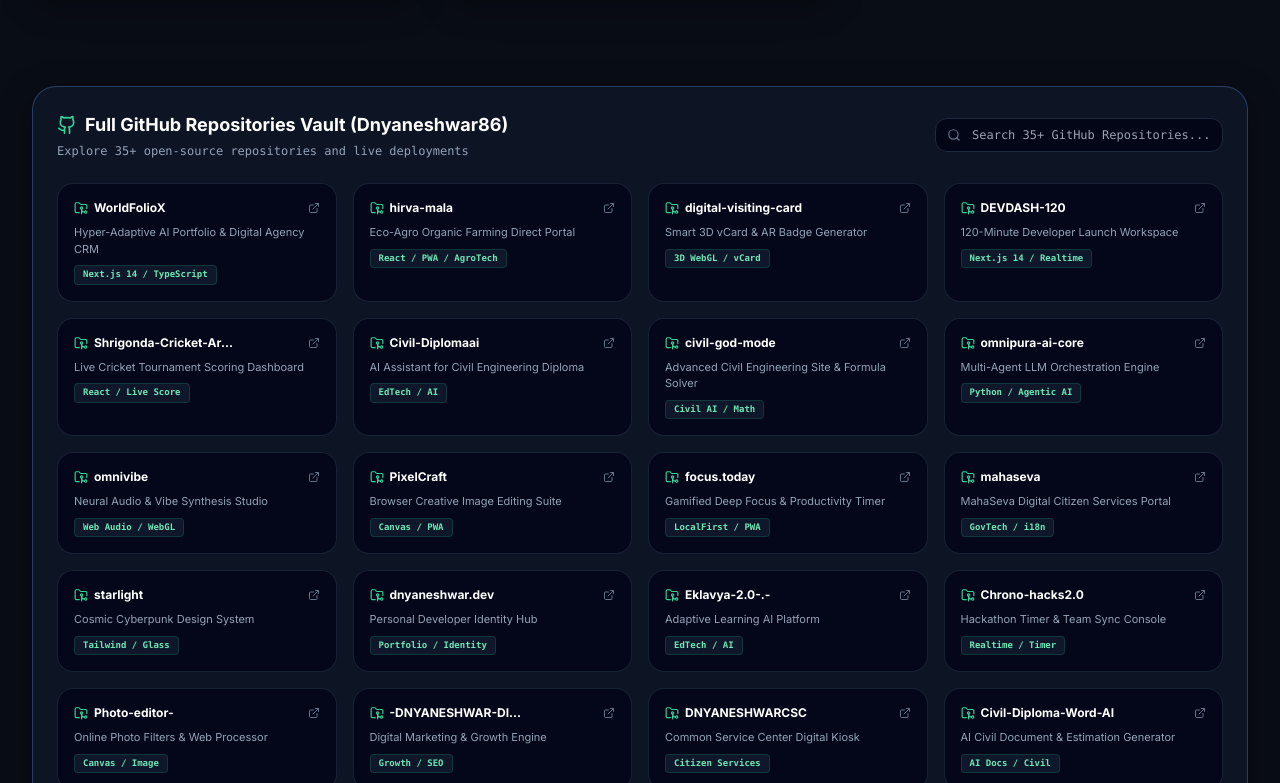
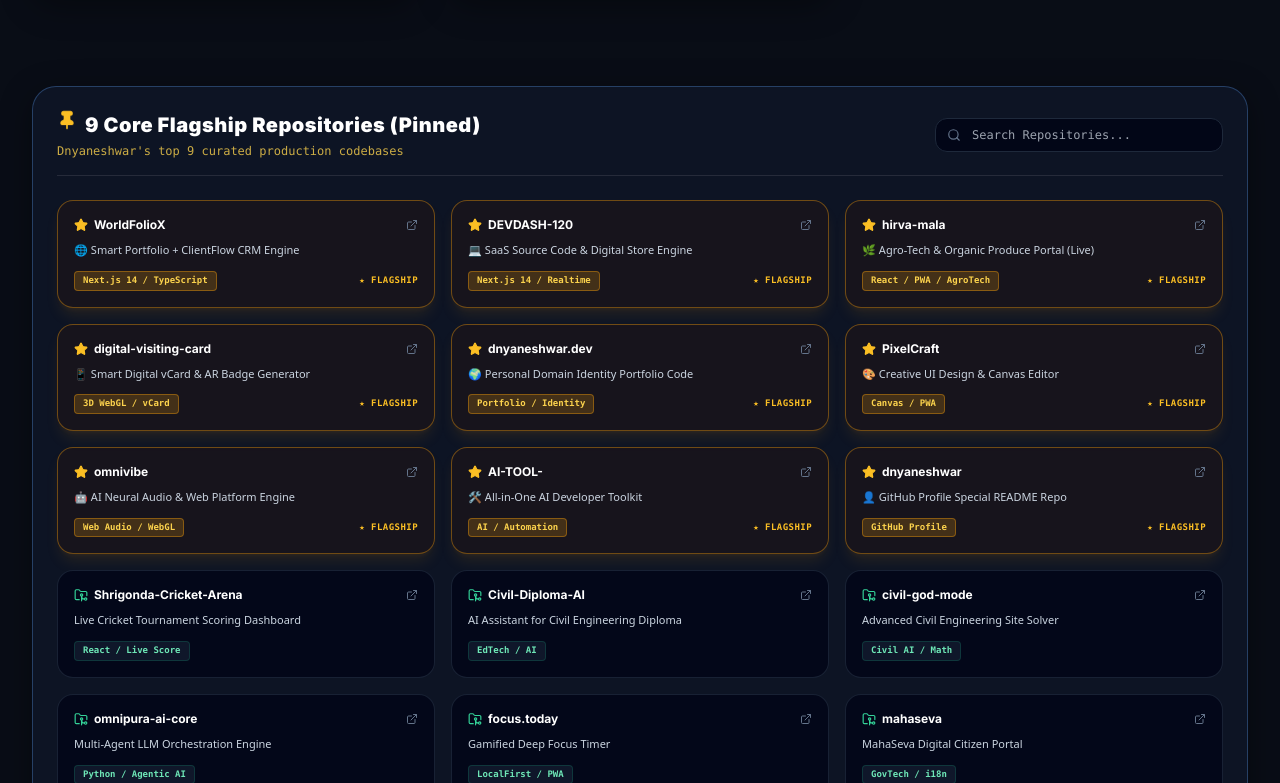
Before and after one commit to Dnyaneshwar86/WorldFolioX, a Next.js app: page / in a window 1280 px wide. Shown: the part 3617-4400 px from the top of the page. Built offline with nearby package versions, Linux system fonts and the light colour scheme.

Commit message:
feat: Highlight 9 Core Premium Flagship Repositories in Pinned Spotlight on WorldFolio X

```diff
--- a/src/components/ProjectsShowcase.tsx
+++ b/src/components/ProjectsShowcase.tsx
@@ -4,29 +4,32 @@
 import { useApp } from '@/lib/store';
 import { PROJECTS } from '@/lib/data';
 import { RegionId } from '@/lib/types';
-import { ExternalLink, Code2, Sparkles, CheckCircle2, Layers, Search, Github, FolderGit2 } from 'lucide-react';
+import { ExternalLink, Code2, Sparkles, CheckCircle2, Layers, Search, Github, FolderGit2, Star, Pin } from 'lucide-react';
+
+export const PINNED_FLAGSHIP_REPOS = [
+  { name: 'WorldFolioX', role: '🌐 Smart Portfolio + ClientFlow CRM Engine', tag: 'Next.js 14 / TypeScript', isFlagship: true },
+  { name: 'DEVDASH-120', role: '💻 SaaS Source Code & Digital Store Engine', tag: 'Next.js 14 / Realtime', isFlagship: true },
+  { name: 'hirva-mala', role: '🌿 Agro-Tech & Organic Produce Portal (Live)', tag: 'React / PWA / AgroTech', isFlagship: true },
+  { name: 'digital-visiting-card', role: '📱 Smart Digital vCard & AR Badge Generator', tag: '3D WebGL / vCard', isFlagship: true },
+  { name: 'dnyaneshwar.dev', role: '🌍 Personal Domain Identity Portfolio Code', tag: 'Portfolio / Identity', isFlagship: true },
+  { name: 'PixelCraft', role: '🎨 Creative UI Design & Canvas Editor', tag: 'Canvas / PWA', isFlagship: true },
+  { name: 'omnivibe', role: '🤖 AI Neural Audio & Web Platform Engine', tag: 'Web Audio / WebGL', isFlagship: true },
+  { name: 'AI-TOOL-', role: '🛠️ All-in-One AI Developer Toolkit', tag: 'AI / Automation', isFlagship: true },
+  { name: 'dnyaneshwar', role: '👤 GitHub Profile Special README Repo', tag: 'GitHub Profile', isFlagship: true },
+];
 
 export const GITHUB_REPOS = [
-  { name: 'WorldFolioX', desc: 'Hyper-Adaptive AI Portfolio & Digital Agency CRM', tag: 'Next.js 14 / TypeScript' },
-  { name: 'hirva-mala', desc: 'Eco-Agro Organic Farming Direct Portal', tag: 'React / PWA / AgroTech' },
-  { name: 'digital-visiting-card', desc: 'Smart 3D vCard & AR Badge Generator', tag: '3D WebGL / vCard' },
-  { name: 'DEVDASH-120', desc: '120-Minute Developer Launch Workspace', tag: 'Next.js 14 / Realtime' },
-  { name: 'Shrigonda-Cricket-Arena', desc: 'Live Cricket Tournament Scoring Dashboard', tag: 'React / Live Score' },
-  { name: 'Civil-Diplomaai', desc: 'AI Assistant for Civil Engineering Diploma', tag: 'EdTech / AI' },
-  { name: 'civil-god-mode', desc: 'Advanced Civil Engineering Site & Formula Solver', tag: 'Civil AI / Math' },
-  { name: 'omnipura-ai-core', desc: 'Multi-Agent LLM Orchestration Engine', tag: 'Python / Agentic AI' },
-  { name: 'omnivibe', desc: 'Neural Audio & Vibe Synthesis Studio', tag: 'Web Audio / WebGL' },
-  { name: 'PixelCraft', desc: 'Browser Creative Image Editing Suite', tag: 'Canvas / PWA' },
-  { name: 'focus.today', desc: 'Gamified Deep Focus & Productivity Timer', tag: 'LocalFirst / PWA' },
-  { name: 'mahaseva', desc: 'MahaSeva Digital Citizen Services Portal', tag: 'GovTech / i18n' },
-  { name: 'starlight', desc: 'Cosmic Cyberpunk Design System', tag: 'Tailwind / Glass' },
-  { name: 'dnyaneshwar.dev', desc: 'Personal Developer Identity Hub', tag: 'Portfolio / Identity' },
-  { name: 'Eklavya-2.0-.-', desc: 'Adaptive Learning AI Platform', tag: 'EdTech / AI' },
-  { name: 'Chrono-hacks2.0', desc: 'Hackathon Timer & Team Sync Console', tag: 'Realtime / Timer' },
-  { name: 'Photo-editor-', desc: 'Online Photo Filters & Web Processor', tag: 'Canvas / Image' },
-  { name: '-DNYANESHWAR-DIGITAL-MARKETER', desc: 'Digital Marketing & Growth Engine', tag: 'Growth / SEO' },
-  { name: 'DNYANESHWARCSC', desc: 'Common Service Center Digital Kiosk', tag: 'Citizen Services' },
-  { name: 'Civil-Diploma-Word-AI', desc: 'AI Civil Document & Estimation Generator', tag: 'AI Docs / Civil' },
+  ...PINNED_FLAGSHIP_REPOS,
+  { name: 'Shrigonda-Cricket-Arena', role: 'Live Cricket Tournament Scoring Dashboard', tag: 'React / Live Score', isFlagship: false },
+  { name: 'Civil-Diploma-AI', role: 'AI Assistant for Civil Engineering Diploma', tag: 'EdTech / AI', isFlagship: false },
+  { name: 'civil-god-mode', role: 'Advanced Civil Engineering Site Solver', tag: 'Civil AI / Math', isFlagship: false },
+  { name: 'omnipura-ai-core', role: 'Multi-Agent LLM Orchestration Engine', tag: 'Python / Agentic AI', isFlagship: false },
+  { name: 'focus.today', role: 'Gamified Deep Focus Timer', tag: 'LocalFirst / PWA', isFlagship: false },
+  { name: 'mahaseva', role: 'MahaSeva Digital Citizen Portal', tag: 'GovTech / i18n', isFlagship: false },
+  { name: 'starlight', role: 'Cosmic Cyberpunk Design System', tag: 'Tailwind / Glass', isFlagship: false },
+  { name: 'Eklavya-2.0-.-', role: 'Adaptive Learning AI Platform', tag: 'EdTech / AI', isFlagship: false },
+  { name: 'Chrono-hacks2.0', role: 'Hackathon Timer & Sync Console', tag: 'Realtime / Timer', isFlagship: false },
+  { name: 'DNYANESHWARCSC', role: 'Common Service Center Kiosk', tag: 'Citizen Services', isFlagship: false },
 ];
 
 export default function ProjectsShowcase() {
@@ -41,7 +44,7 @@
   });
 
   const filteredRepos = GITHUB_REPOS.filter(
-    (r) => r.name.toLowerCase().includes(repoSearch.toLowerCase()) || r.desc.toLowerCase().includes(repoSearch.toLowerCase())
+    (r) => r.name.toLowerCase().includes(repoSearch.toLowerCase()) || r.role.toLowerCase().includes(repoSearch.toLowerCase())
   );
 
   return (
@@ -144,16 +147,18 @@
         ))}
       </div>
 
-      {/* GitHub Repositories Vault */}
+      {/* Pinned 9 Flagship Repositories Spotlight */}
       <div className="pt-10 space-y-6">
-        <div className="glass-panel p-6 rounded-3xl border border-white/10 space-y-6">
-          <div className="flex flex-col sm:flex-row items-start sm:items-center justify-between gap-4">
+        <div className="glass-panel p-6 rounded-3xl border border-amber-500/40 space-y-6 shadow-2xl">
+          <div className="flex flex-col sm:flex-row items-start sm:items-center justify-between gap-4 border-b border-white/10 pb-4">
             <div className="space-y-1">
               <div className="flex items-center space-x-2">
-                <Github className="w-5 h-5 text-emerald-400" />
-                <h3 className="text-lg font-bold text-white">Full GitHub Repositories Vault (Dnyaneshwar86)</h3>
+                <Pin className="w-5 h-5 text-amber-400 fill-amber-400 animate-bounce" />
+                <h3 className="text-xl font-black text-white tracking-wide">
+                  9 Core Flagship Repositories (Pinned)
+                </h3>
               </div>
-              <p className="text-xs text-slate-400 font-mono">Explore 35+ open-source repositories and live deployments</p>
+              <p className="text-xs text-amber-300/80 font-mono">Dnyaneshwar's top 9 curated production codebases</p>
             </div>
 
             <div className="relative w-full sm:w-72">
@@ -161,33 +166,52 @@
                 type="text"
                 value={repoSearch}
                 onChange={(e) => setRepoSearch(e.target.value)}
-                placeholder="Search 35+ GitHub Repositories..."
-                className="w-full bg-slate-950 border border-slate-800 rounded-xl px-3.5 py-2 pl-9 text-xs text-white focus:outline-none focus:border-emerald-500 font-mono"
+                placeholder="Search Repositories..."
+                className="w-full bg-slate-950 border border-slate-800 rounded-xl px-3.5 py-2 pl-9 text-xs text-white focus:outline-none focus:border-amber-500 font-mono"
               />
               <Search className="w-3.5 h-3.5 text-slate-500 absolute left-3 top-2.5" />
             </div>
           </div>
 
-          <div className="grid grid-cols-1 sm:grid-cols-2 lg:grid-cols-4 gap-4">
+          <div className="grid grid-cols-1 sm:grid-cols-2 lg:grid-cols-3 gap-4">
             {filteredRepos.map((repo, idx) => (
               <a
                 key={idx}
                 href={`https://github.com/Dnyaneshwar86/${repo.name}`}
                 target="_blank"
                 rel="noopener noreferrer"
-                className="p-4 rounded-2xl bg-slate-950/80 border border-slate-800/80 hover:border-emerald-500/50 transition-all hover:-translate-y-1 space-y-2 group"
+                className={`p-4 rounded-2xl border transition-all hover:-translate-y-1 space-y-2 group ${
+                  repo.isFlagship
+                    ? 'bg-amber-950/20 border-amber-500/40 hover:border-amber-400 shadow-lg shadow-amber-500/10'
+                    : 'bg-slate-950/80 border-slate-800/80 hover:border-emerald-500/50'
+                }`}
               >
                 <div className="flex items-center justify-between">
-                  <div className="flex items-center space-x-1.5 text-xs font-bold text-white group-hover:text-emerald-400 transition-colors">
-                    <FolderGit2 className="w-3.5 h-3.5 text-emerald-400" />
-                    <span className="truncate max-w-[140px]">{repo.name}</span>
+                  <div className="flex items-center space-x-1.5 text-xs font-bold text-white group-hover:text-amber-400 transition-colors">
+                    {repo.isFlagship ? (
+                      <Star className="w-3.5 h-3.5 text-amber-400 fill-amber-400" />
+                    ) : (
+                      <FolderGit2 className="w-3.5 h-3.5 text-emerald-400" />
+                    )}
+                    <span className="truncate max-w-[150px]">{repo.name}</span>
                   </div>
-                  <ExternalLink className="w-3 h-3 text-slate-500 group-hover:text-emerald-400" />
+                  <ExternalLink className="w-3 h-3 text-slate-500 group-hover:text-amber-400" />
                 </div>
-                <p className="text-[11px] text-slate-400 line-clamp-2">{repo.desc}</p>
-                <span className="inline-block px-2 py-0.5 rounded bg-slate-900 text-emerald-300 border border-emerald-500/20 text-[9px] font-mono font-bold">
-                  {repo.tag}
-                </span>
+                <p className="text-[11px] text-slate-300 font-sans line-clamp-2 leading-relaxed">{repo.role}</p>
+                <div className="flex items-center justify-between pt-1">
+                  <span
+                    className={`inline-block px-2 py-0.5 rounded text-[9px] font-mono font-bold ${
+                      repo.isFlagship
+                        ? 'bg-amber-500/20 text-amber-300 border border-amber-500/40'
+                        : 'bg-slate-900 text-emerald-300 border border-emerald-500/20'
+                    }`}
+                  >
+                    {repo.tag}
+                  </span>
+                  {repo.isFlagship && (
+                    <span className="text-[9px] text-amber-400 font-mono font-bold uppercase tracking-wider">★ Flagship</span>
+                  )}
+                </div>
               </a>
             ))}
           </div>
```
